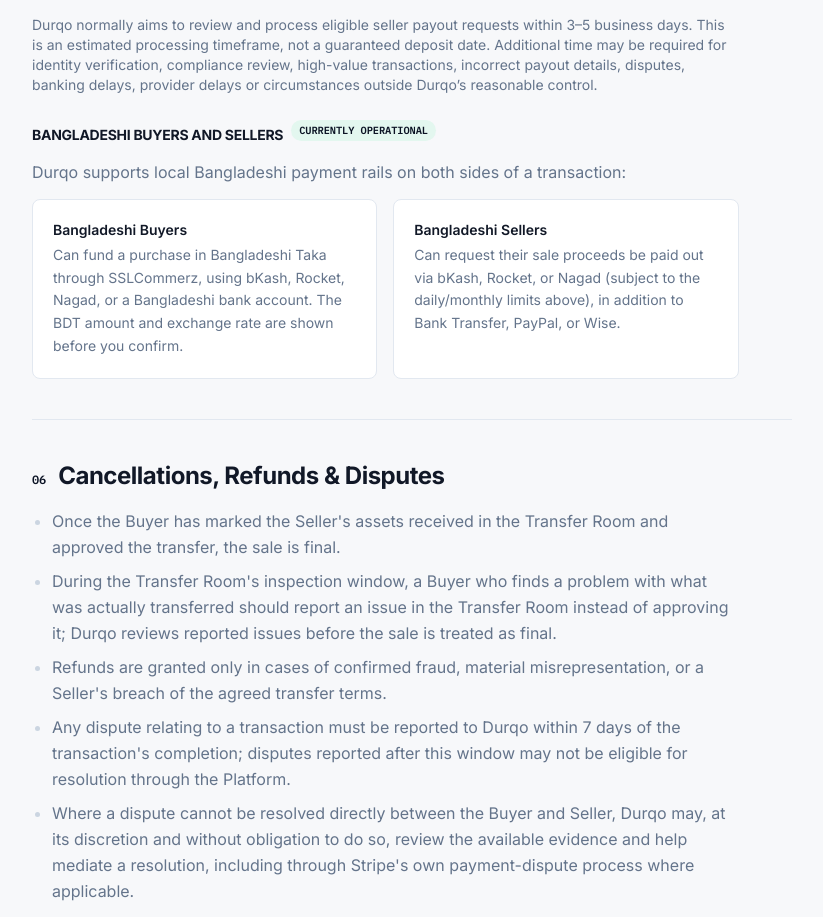
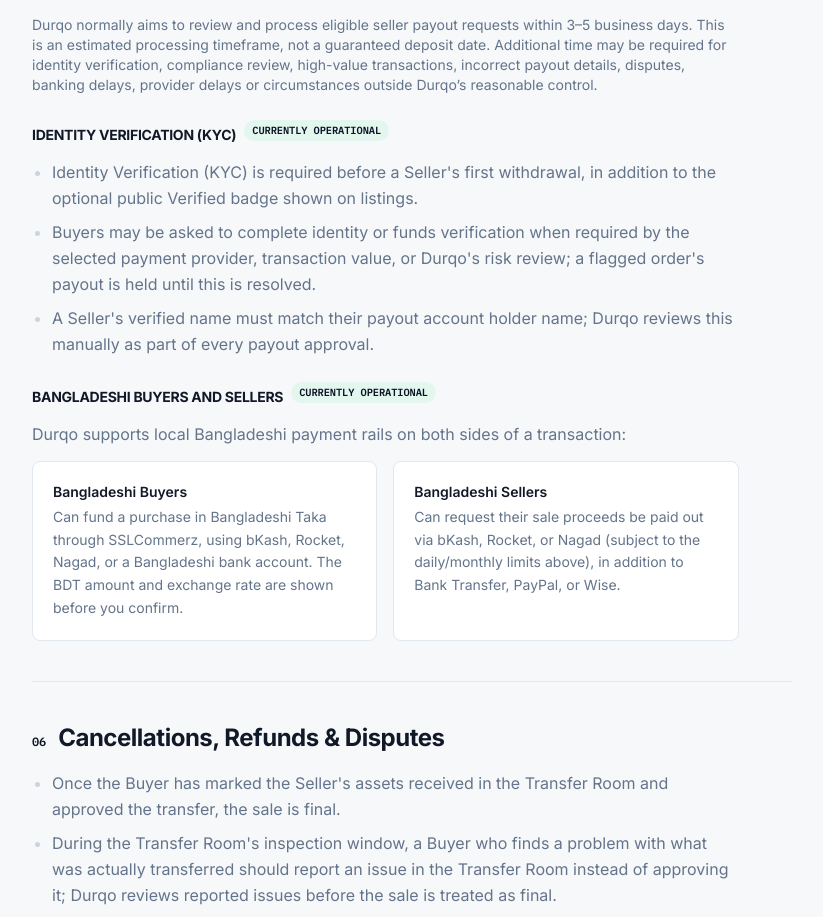
Before and after one commit to mdmanirmia/durqo-app, a Next.js app: page /terms in a window 1280 px wide. Shown: the part 4967-5884 px from the top of the page, without its empty margins (288-1111 px from the left). Built offline with nearby package versions, Linux system fonts and the light colour scheme; no server answers.

Commit message:
KYC: update page.tsx

```diff
--- a/src/app/terms/page.tsx
+++ b/src/app/terms/page.tsx
@@ -602,6 +602,18 @@ export default function TermsPage() {
                 </p>
 
                 <div className="mt-2 flex items-center gap-2">
+                  <SubHeading>Identity Verification (KYC)</SubHeading>
+                  <StatusBadge tone="live">Currently operational</StatusBadge>
+                </div>
+                <List
+                  items={[
+                    "Identity Verification (KYC) is required before a Seller's first withdrawal, in addition to the optional public Verified badge shown on listings.",
+                    "Buyers may be asked to complete identity or funds verification when required by the selected payment provider, transaction value, or Durqo's risk review; a flagged order's payout is held until this is resolved.",
+                    "A Seller's verified name must match their payout account holder name; Durqo reviews this manually as part of every payout approval.",
+                  ]}
+                />
+
+                <div className="mt-2 flex items-center gap-2">
                   <SubHeading>Bangladeshi Buyers and Sellers</SubHeading>
                   <StatusBadge tone="live">Currently operational</StatusBadge>
                 </div>
```
